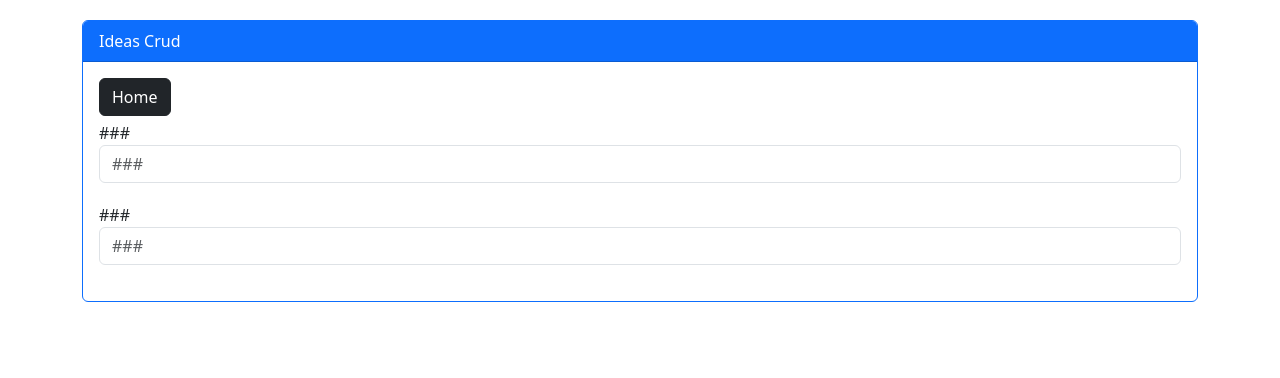
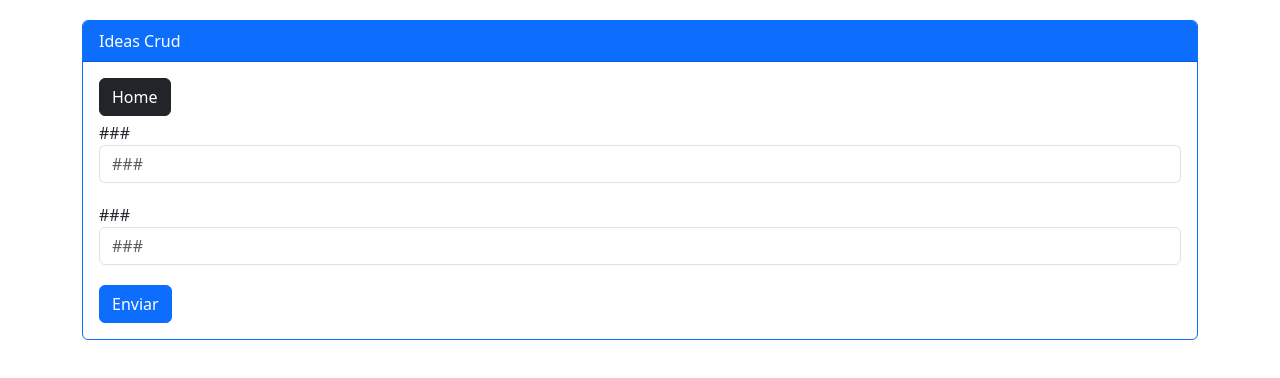
Before and after one commit to Adyson-Lima/erlideas_frontend, a React (Create React App) app: page /newupdate/0 in a window 1280 px wide. Shown: the top 378 px of the page. Built offline with nearby package versions, Linux system fonts and the light colour scheme.

Commit message:
23° commit - tdd tela NewUpdate: Existe botão enviar em NewUpdate? GREEN

```diff
--- a/src/pages/NewUpdate/index.js
+++ b/src/pages/NewUpdate/index.js
@@ -30,6 +30,9 @@
             placeholder="###"></input>
           </div>
 
+          <button data-testid="btnenviar" type="submit"
+          className="btn btn-primary">Enviar</button>
+
         </form>
 
       </div>
```
Lines whose indentation alone changed are shown as unchanged.
